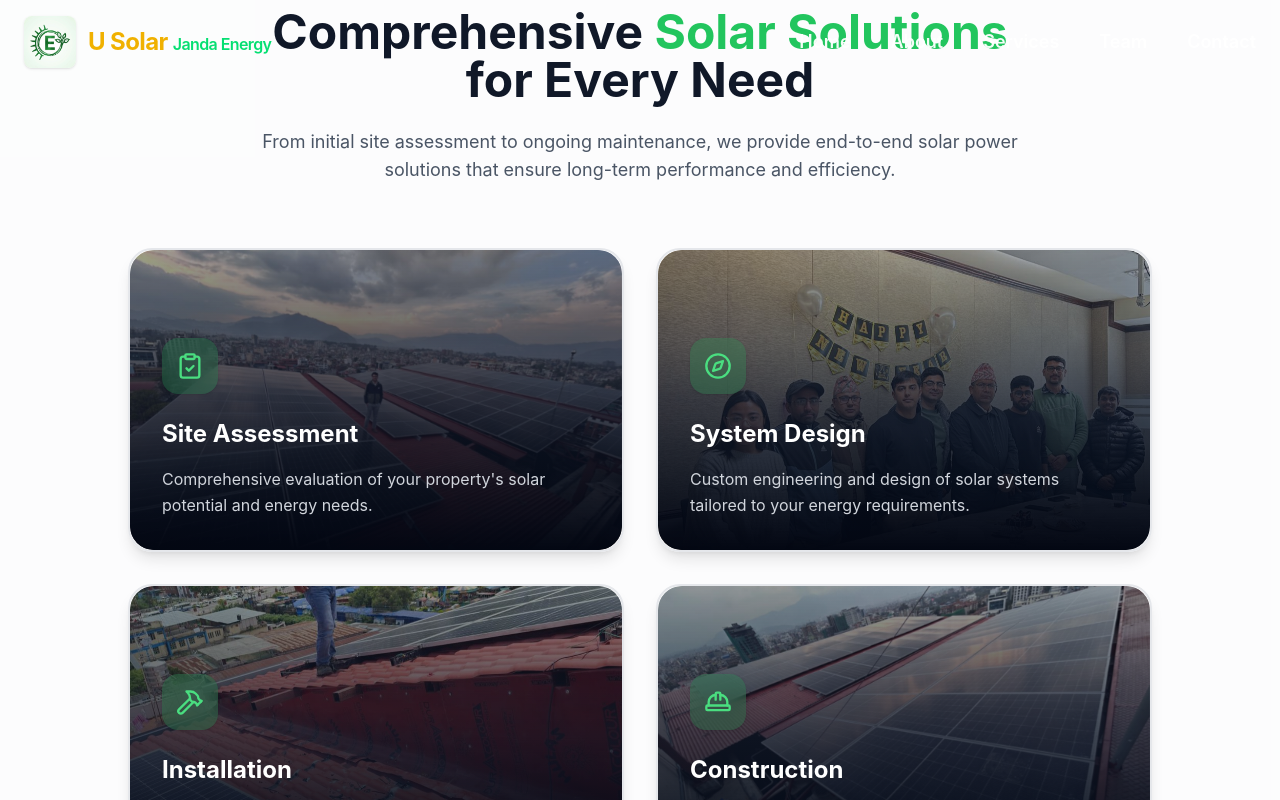
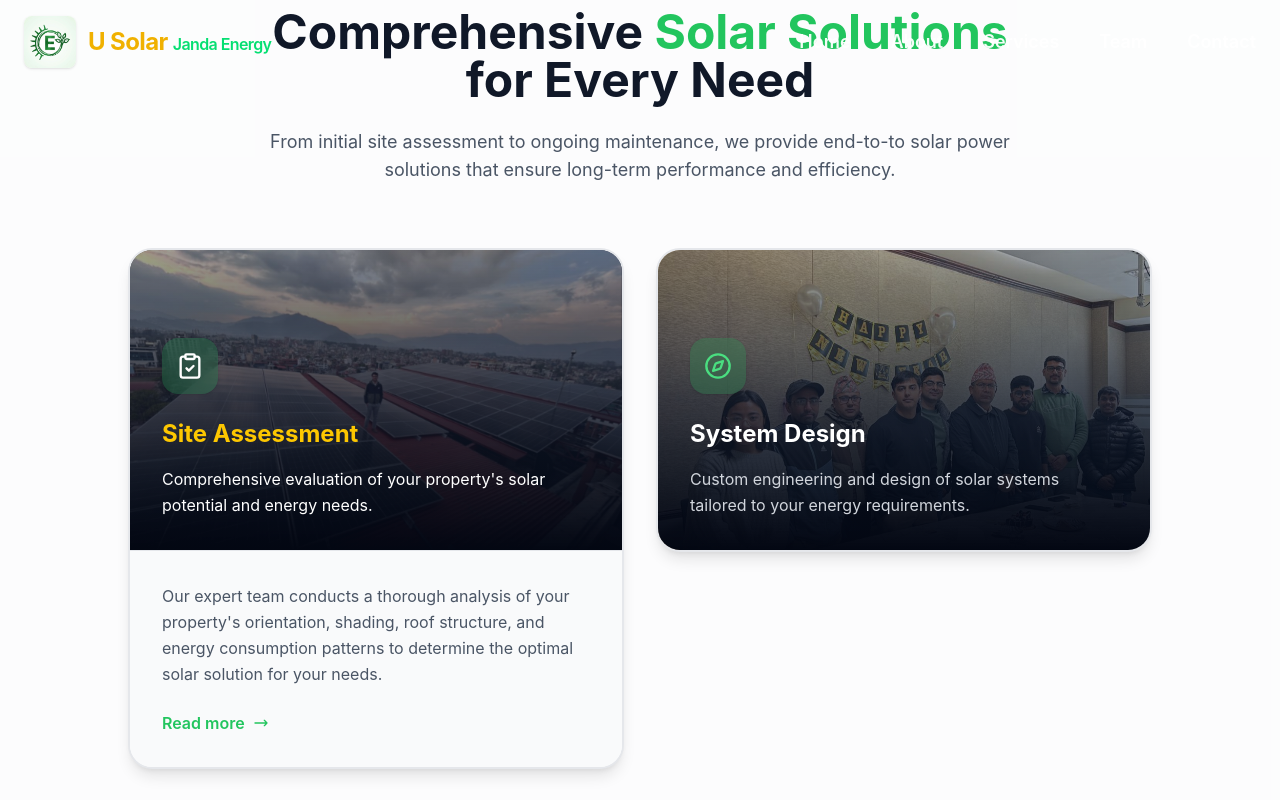
Before and after one commit to Pujangithub12/u-solar, a React (Vite) app: page / in a window 1280 px wide. Both pictures are taken after a click on the element 376 px from the left and 2022 px from the top of the page. Shown: the part 1622-2422 px from the top of the page. Built offline with nearby package versions, Linux system fonts and the light colour scheme.

Commit message:
hover changes

```diff
--- a/src/sections/Services.jsx
+++ b/src/sections/Services.jsx
@@ -1,12 +1,14 @@
 import React, { useState } from "react";
 import { motion, AnimatePresence } from "framer-motion";
 import {
+  Sun,
   Wrench,
   ClipboardCheck,
   BarChart3,
   Hammer,
   HardHat,
   Compass,
+  ChevronDown,
 } from "lucide-react";
 import img1 from "../assets/image-1.jpeg";
 import img2 from "../assets/image-2.jpeg";
@@ -81,13 +83,10 @@ const ServiceCard = ({ service, index, isExpanded, onToggle }) => {
       whileInView={{ opacity: 1, y: 0 }}
       viewport={{ once: true }}
       transition={{ delay: index * 0.1 }}
-      className="relative rounded-3xl overflow-hidden border-2 border-gray-200 shadow-lg transition-all duration-300 group isolate"
+      // CHANGE 1: Added 'hover:border-primary-500' for the green outline
+      className="relative rounded-3xl overflow-hidden border-2 border-gray-200 shadow-lg transition-all duration-300 group self-start bg-white hover:border-primary-500"
     >
       <div
-        onClick={(e) => {
-          e.stopPropagation();
-          onToggle(index);
-        }}
         onClick={(e) => {
           e.stopPropagation();
           onToggle(index);
@@ -95,18 +94,25 @@ const ServiceCard = ({ service, index, isExpanded, onToggle }) => {
         className={`relative p-8 min-h-[300px] flex flex-col justify-end cursor-pointer transition-all duration-300 ${
           isExpanded
             ? "bg-gray-900"
-            : "hover:border-primary-500 hover:shadow-2xl hover:shadow-primary-500/10"
+            : "hover:shadow-2xl hover:shadow-primary-500/10"
         }`}
       >
-        <div className="absolute inset-0 z-0 overflow-hidden rounded-3xl">
+        <div className="absolute inset-0 z-0 overflow-hidden">
           <img
             src={service.image}
             alt={service.title}
-            className={`w-full h-full object-cover transition-transform duration-500 will-change-transform ${
+            className={`w-full h-full object-cover transition-transform duration-500 ${
               isExpanded ? "" : "group-hover:scale-110"
             }`}
+            style={{ willChange: "transform" }}
           />
+
+          {/* Existing Dark Gradient */}
           <div className="absolute inset-0 bg-gradient-to-t from-gray-950 via-gray-900/80 to-gray-900/40"></div>
+
+          {/* CHANGE 2: Added Green Tint Overlay */}
+          {/* This div is invisible by default (opacity-0) and shows green tint on hover */}
+          <div className="absolute inset-0 bg-primary-500/20 opacity-0 group-hover:opacity-100 transition-opacity duration-300 pointer-events-none"></div>
         </div>
 
         <div className="relative z-10">
@@ -146,8 +152,8 @@ const ServiceCard = ({ service, index, isExpanded, onToggle }) => {
             initial={{ height: 0, opacity: 0 }}
             animate={{ height: "auto", opacity: 1 }}
             exit={{ height: 0, opacity: 0 }}
-            transition={{ duration: 0.3 }}
-            className="overflow-hidden bg-gray-50"
+            transition={{ duration: 0.3, ease: "easeInOut" }}
+            className="overflow-hidden bg-gray-50 relative z-20"
           >
             <div className="p-8 border-t border-gray-200">
               <p className="text-gray-600 leading-relaxed mb-6">
@@ -158,16 +164,14 @@ const ServiceCard = ({ service, index, isExpanded, onToggle }) => {
                 onClick={(e) => {
                   e.preventDefault();
                   e.stopPropagation();
-                  e.stopPropagation();
                   document.getElementById("contact")?.scrollIntoView({
                     behavior: "smooth",
                   });
                   onToggle(index);
-                  onToggle(index);
                 }}
                 className="inline-flex items-center text-primary-500 font-semibold hover:text-primary-600 transition-colors"
               >
-                Get in touch
+                Read more
                 <svg
                   className="w-4 h-4 ml-2"
                   fill="none"
@@ -195,7 +199,6 @@ const Services = () => {
 
   const handleToggle = (index) => {
     setExpandedIndex((prevIndex) => (prevIndex === index ? null : index));
-    setExpandedIndex((prevIndex) => (prevIndex === index ? null : index));
   };
 
   return (
@@ -212,19 +215,18 @@ const Services = () => {
           </h3>
           <p className="text-gray-600 text-lg">
             From initial site assessment to ongoing maintenance, we provide
-            end-to-end solar power solutions that ensure long-term performance
+            end-to-to solar power solutions that ensure long-term performance
             and efficiency.
           </p>
         </div>
 
-        <div className="grid md:grid-cols-2 gap-8 max-w-5xl mx-auto items-start">
+        <div className="grid md:grid-cols-2 lg:grid-cols-2 gap-8 max-w-5xl mx-auto">
           {services.map((service, index) => (
             <ServiceCard
               key={service.title}
               service={service}
               index={index}
               isExpanded={expandedIndex === index}
-              onToggle={handleToggle}
               onToggle={handleToggle}
             />
           ))}
```
